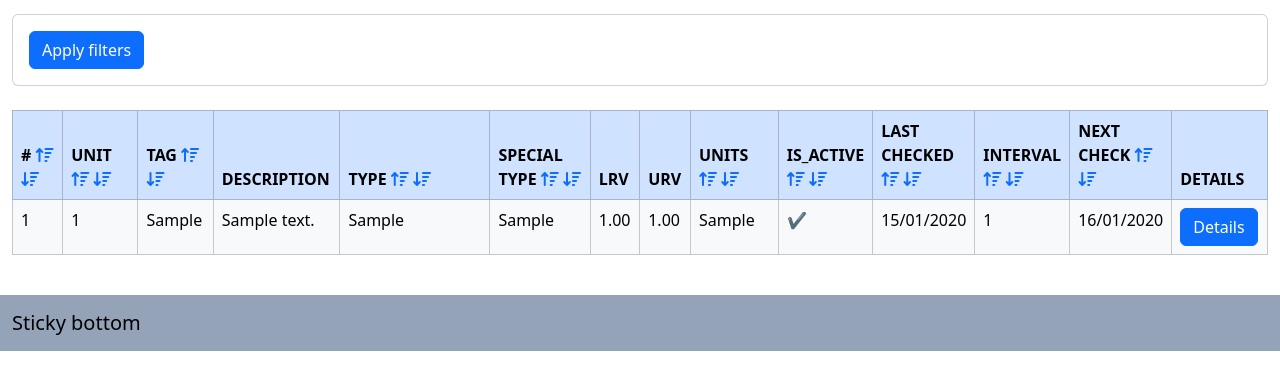
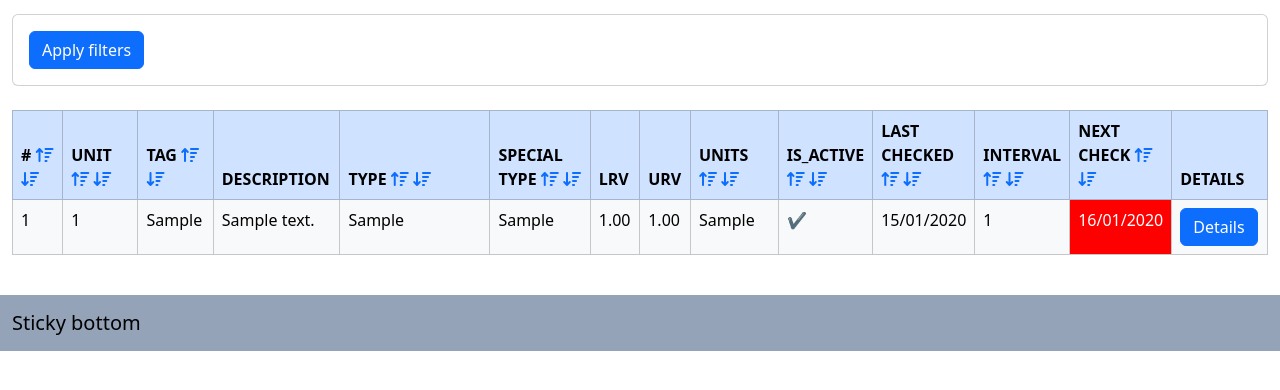
Before and after one commit to testpageAN/instr_project, a Django app: page /listings/ in a window 1280 px wide. Shown: the part 250-640 px from the top of the page. Run offline with Django 4.2, Linux system fonts and the light colour scheme; tables that the repository leaves empty hold one stand-in row (values such as "Sample post"); some libraries are stand-ins or nearby versions; some web fonts are replaced.

Commit message:
04/03-2023 modify update_next_check_for_one 2 -not working-12

```diff
--- a/templates/listings/listings.html
+++ b/templates/listings/listings.html
@@ -156,13 +156,13 @@
                         </td>
                         <td>{{ listing.last_checked }}</td>
                         <td>{{ listing.interval }}</td>
-                        <td> {{ listing.next_check }}</td>
+{#                        <td> {{ listing.next_check }}</td>#}
 {#                            δεν λειτουργει#}
-{#                            {% if listing.next_check < today %}#}
-{#                                <td style="background-color: rgba(255, 0, 0, 1); color: white;">{{ listing.next_check }}</td>#}
-{#                            {% else %}#}
-{#                                <td>{{ listing.next_check }}</td>#}
-{#                            {% endif %}#}
+                            {% if listing.next_check < today %}
+                                <td style="background-color: rgba(255, 0, 0, 1); color: white;">{{ listing.next_check }}</td>
+                            {% else %}
+                                <td>{{ listing.next_check }}</td>
+                            {% endif %}
 
 
 
```
